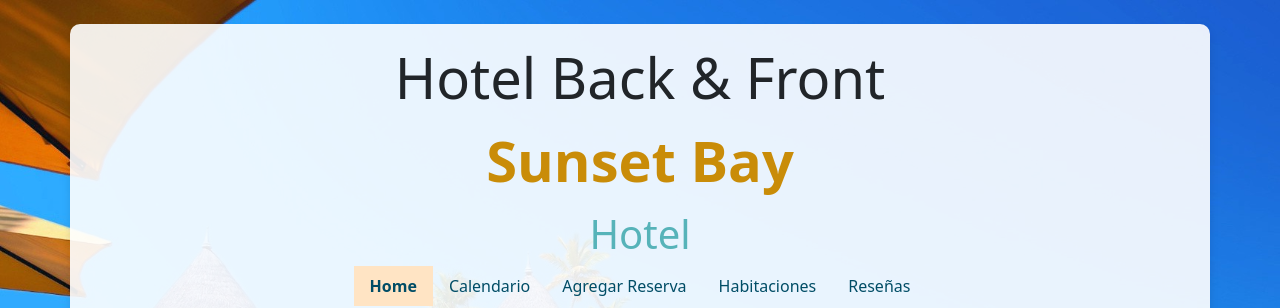
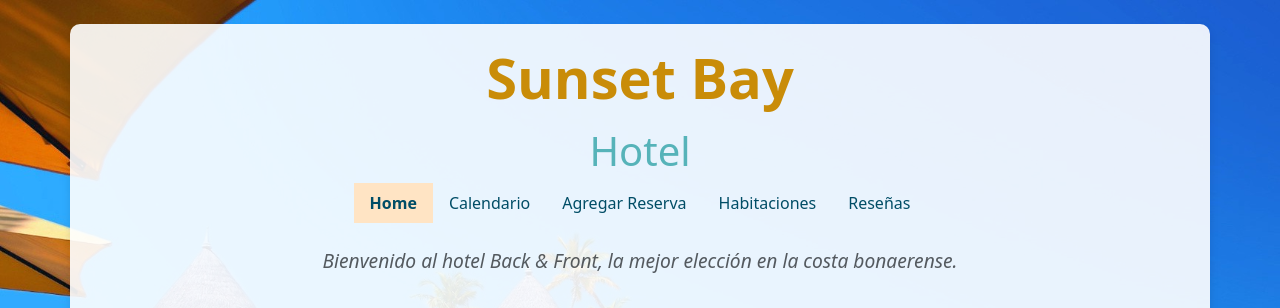
Before and after one commit to marina481/front, an Angular app in the folder tp_front/: page /Home in a window 1280 px wide. Shown: the top 308 px of the page. Built offline with nearby package versions, Linux system fonts and the light colour scheme.

Commit message:
Cambios menores de merge

```diff
--- a/tp_front/src/app/app.component.css
+++ b/tp_front/src/app/app.component.css
@@ -0,0 +1,9 @@
+/* Título */
+h1 {
+    color: #17969bb2; /* Azul oscuro */
+}
+
+h2{
+    color:#c98c08;
+    font-weight: bold
+}
--- a/tp_front/src/app/app.component.html
+++ b/tp_front/src/app/app.component.html
@@ -1,7 +1,9 @@
 <div class="container text-center my-4">
 
     <!-- Título del hotel -->
-    <h1 class="display-4 mb-3">Hotel Back & Front</h1>
+    <h2 class="display-4 mb-3">Sunset Bay</h2>
+    <h1 class>Hotel</h1>
+
 
     <!-- Barra de navegación -->
     <app-navbar></app-navbar>
--- a/tp_front/src/app/habitaciones/habitaciones.component.html
+++ b/tp_front/src/app/habitaciones/habitaciones.component.html
@@ -1,13 +1,5 @@
 <div class="container text-center my-4">
 
-
-  <!-- Barra de navegación -->
-  <app-navbar [page]="'habitaciones'"></app-navbar>
-
-  <!-- Mensaje de bienvenida -->
-  <p class="lead text-muted mb-5">
-    Bienvenido al hotel Back & Front, la mejor elección en la costa bonaerense.
-  </p>
 
   <!-- Cards de las habitaciones con carrusel -->
   <div class="row">
--- a/tp_front/src/app/habitaciones/habitaciones.component.ts
+++ b/tp_front/src/app/habitaciones/habitaciones.component.ts
@@ -1,5 +1,4 @@
 import { Component } from '@angular/core';
-import { NavbarComponent } from '../shared/components/navbar/navbar.component';
 import { FormsModule } from '@angular/forms';
 import { CommonModule } from '@angular/common';
 
@@ -14,7 +13,7 @@ interface IHabitacion {
 @Component({
   selector: 'app-habitaciones',
   standalone: true,
-  imports: [NavbarComponent, FormsModule,CommonModule],
+  imports: [FormsModule,CommonModule],
   templateUrl: './habitaciones.component.html',
   styleUrls: ['./habitaciones.component.css']
 })
--- a/tp_front/src/app/shared/components/navbar/navbar.component.css
+++ b/tp_front/src/app/shared/components/navbar/navbar.component.css
@@ -15,12 +15,3 @@
     color: #004d66 !important;
     font-weight: bold;
   }
-
-/* Título */
-h1{
-  color: #17969bb2; /* Azul oscuro */
-}
-h2{
-  color:#c98c08;
-  font-weight: bold
-}
--- a/tp_front/src/app/shared/components/navbar/navbar.component.html
+++ b/tp_front/src/app/shared/components/navbar/navbar.component.html
@@ -1,7 +1,3 @@
-<!-- Título del hotel -->
-<h2 class="display-4 mb-3">Sunset Bay</h2>
-<h1 class>Hotel</h1>
-
 <nav class="nav justify-content-center mb-4">
   <a class="nav-link" [routerLink]="'/Home'" [routerLinkActive]="'active'">Home</a>
 
```
